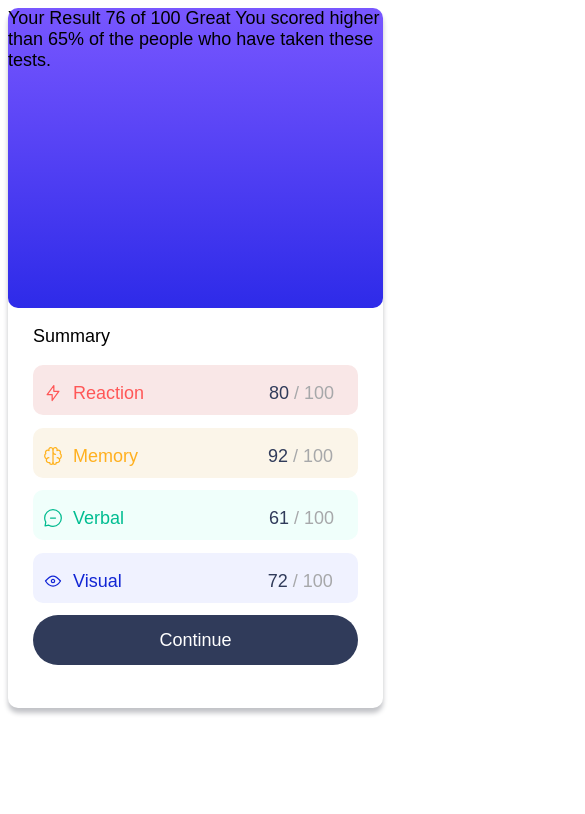
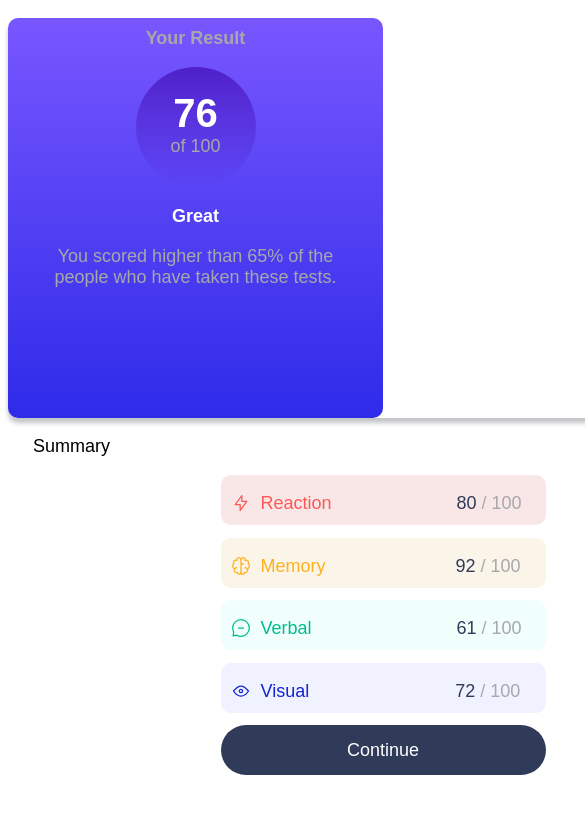
Before and after one commit to mimiwrp/Result-summary-component, a plain HTML site: page index.html in a window 390 px wide. Shown: the top 814 px of the page, 585 px wide, since content can reach past the window. Drawn offline with Linux system fonts and the light colour scheme.

Commit message:
media query

```diff
--- a/index.html
+++ b/index.html
@@ -17,13 +17,19 @@
 <body>
   <div class="summary-container">
     <div class="result-container">
-      Your Result
-      76
-      of 100
+      <p style="font-weight: 700; padding-top: 10px;">Your Result</p>
+      <div class="circle">
+        <div style="font-size: 40px;">76</div>
+        <div>of 100</div>
+      </div>
+      <div class="result-sum">
+        Great
+      </div>
+      <div class="result-content">
+        You scored higher than 65% of the people who have taken these tests.
+      </div>
+    </div>
 
-      Great
-      You scored higher than 65% of the people who have taken these tests.
-    </div>
     <div class="head-item">
       <p>Summary</p>
     </div>
--- a/style.css
+++ b/style.css
@@ -1,20 +1,22 @@
 body {
     font-family: 'Quicksand', sans-serif;
     font-size: 18px;
+    font-weight: 500;
 }
 
+/* summary component */
 .summary-container {
-    width: 375px;
-    height: 700px;
+    width: 750px;
+    height: 400px;
     border-radius: 10px;
     background-color: hsl(0, 0%, 100%);
     box-shadow: 0px 5px 5px hsl(228, 4%, 77%);
+    position: relative;
 }
-
 
 .result-container {
     width: 375px;
-    height: 300px;
+    height: 400px;
     border-radius: 10px;
     background-image: linear-gradient(hsl(252, 100%, 67%), hsl(241, 81%, 54%));
 }
@@ -107,3 +109,54 @@ button {
     color: hsl(0, 0%, 100%);
     background-color: hsl(224, 30%, 27%);
 }
+
+/* result component */
+.result-container {
+    color: hsl(220, 2%, 66%);
+    text-align: center;
+}
+
+.circle {
+    background-image: linear-gradient(hsla(256, 72%, 46%, 1), hsla(241, 72%, 46%, 0));
+    border-radius: 50%;
+    height: 120px;
+    width: 120px;
+    position: relative;
+    margin: 0 auto;
+}
+
+.circle > div:nth-child(1){
+    padding-top: 20%;
+    margin: 0 auto;
+    vertical-align: middle;
+    color: hsl(0, 0%, 100%);
+    font-weight: 800;
+}
+
+.circle > div {
+    width: auto;
+    height: auto;
+    position: relative;
+    margin: 0 auto;
+}
+
+.result-sum {
+    color: hsl(0, 0%, 100%);
+    font-weight: 700;
+    padding-top: 5%;
+}
+
+.result-content {
+    padding: 5% 10% 5% 10%;
+}
+
+@media only screen and (max-width: 375px){
+    .summary-container {
+        width: 375px;
+        height: 700px;
+    }
+    .result-container {
+        width: 375px;
+        height: 300px;
+    }
+}
```
